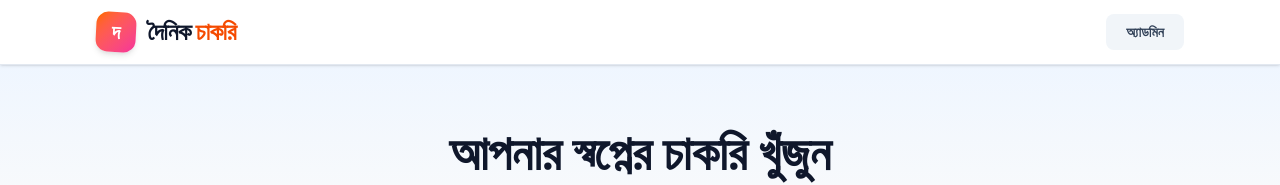
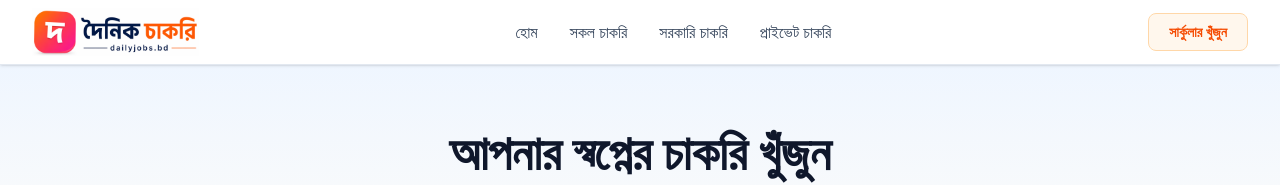
Before and after one commit to kazirasel777/daily-jobs, a Next.js app: page / in a window 1280 px wide. Shown: the top 185 px of the page. Built offline with nearby package versions, Linux system fonts and the light colour scheme; no server answers.

Commit message:
Updated: Logo, Favicon (.ico), and Header layout added

```diff
--- a/app/layout.tsx
+++ b/app/layout.tsx
@@ -17,7 +17,11 @@ const geistMono = Geist_Mono({
 
 export const metadata: Metadata = {
   title: "দৈনিক চাকরি | আপনার স্বপ্নের চাকরি খুঁজুন",
-  description: "বাংলাদেশের সকল সরকারি, বেসরকারি, ব্যাংক এবং এনজিওর সর্বশেষ চাকরির খবর সবার আগে পেতে ভিজিট করুন দৈনিক চাকরি ওয়েবসাইটে।",
+  description: "বাংলাদেশের সকল সরকারি, বেসরকারি, ব্যাংক এবং এনজিওর সর্বশেষ চাকরির খবর সবার আগে পেতে ভিজিট করুন দৈনিক চাকরি ওয়েবসাইটে।",
+  // ✅ ফেভিকন সঠিকভাবে কাজ করানোর জন্য নিচের icons অংশটি যুক্ত করা হলো
+  icons: {
+    icon: '/favicon.ico?v=1', // ভার্সন প্যারামিটার যুক্ত করা হয়েছে যাতে ব্রাউজার নতুন আইকন লোড করে
+  },
   openGraph: {
     title: "দৈনিক চাকরি | আপনার স্বপ্নের চাকরি খুঁজুন",
     description: "বাংলাদেশের সকল সরকারি, বেসরকারি এবং ব্যাংক চাকরির খবর সবার আগে।",
--- a/components/Header.tsx
+++ b/components/Header.tsx
@@ -1,29 +1,50 @@
 // File: src/components/Header.tsx
 import Link from 'next/link';
+import Image from 'next/image';
 
 export default function Header() {
   return (
-    <header className="sticky top-0 z-50 w-full bg-white/90 backdrop-blur-md border-b border-slate-200 shadow-sm">
-      <div className="max-w-6xl mx-auto px-4 sm:px-6 lg:px-8 py-3 flex justify-between items-center h-16">
+    <header className="sticky top-0 z-50 w-full bg-white/95 backdrop-blur-md border-b border-slate-200 shadow-sm">
+      {/* max-w-6xl থেকে max-w-7xl করা হয়েছে প্রস্থ বাড়ানোর জন্য */}
+      <div className="max-w-7xl mx-auto px-4 sm:px-6 lg:px-8 py-3 flex justify-between items-center h-16">
 
         {/* লোগো */}
-        <Link href="/" className="flex items-center gap-3 group">
-          <div className="h-10 w-10 bg-gradient-to-br from-orange-500 to-pink-500 rounded-xl rotate-3 flex items-center justify-center text-white font-bold text-xl shadow-md">
-            দ
-          </div>
-          <div className="font-extrabold text-2xl text-slate-900 tracking-tight">
-            দৈনিক <span className="text-orange-600">চাকরি</span>
-          </div>
+        <Link href="/" className="flex items-center group">
+          <Image
+            src="/daily_jobs_logo.png"
+            alt="DailyJobs Logo"
+            width={200}
+            height={50}
+            priority
+            className="w-auto h-12 object-contain transition-transform group-hover:scale-105"
+          />
         </Link>
 
-        {/* অ্যাডমিন বাটন */}
-        <a
-          href="https://admin.jobsboxbd.com"
-          target="_blank"
-          className="bg-slate-100 hover:bg-slate-200 text-slate-700 px-5 py-2 rounded-lg text-sm font-semibold transition-colors"
-        >
-          অ্যাডমিন
-        </a>
+        {/* নেভিগেশন মেনু (মাঝখানে থাকবে) - ডেস্কটপের জন্য */}
+        <nav className="hidden md:flex gap-6 lg:gap-8 font-medium text-slate-700">
+          <Link href="/" className="hover:text-orange-600 transition-colors">হোম</Link>
+          <Link href="/jobs" className="hover:text-orange-600 transition-colors">সকল চাকরি</Link>
+          <Link href="/category/govt" className="hover:text-orange-600 transition-colors">সরকারি চাকরি</Link>
+          <Link href="/category/private" className="hover:text-orange-600 transition-colors">প্রাইভেট চাকরি</Link>
+        </nav>
+
+        {/* ডানদিকের বাটন (লগইনের বদলে 'চাকরি খুঁজুন' বাটন) */}
+        <div className="flex items-center gap-4">
+          <Link
+            href="/jobs"
+            className="hidden sm:inline-flex bg-orange-50 text-orange-600 border border-orange-200 hover:bg-orange-100 px-5 py-2 rounded-lg text-sm font-semibold transition-colors"
+          >
+            সার্কুলার খুঁজুন
+          </Link>
+
+          {/* মোবাইল মেনু বাটন (ছোট স্ক্রিনের জন্য) */}
+          <button className="md:hidden text-slate-600 hover:text-slate-900 p-2">
+            <svg className="w-6 h-6" fill="none" stroke="currentColor" viewBox="0 0 24 24" xmlns="http://www.w3.org/2000/svg">
+              <path strokeLinecap="round" strokeLinejoin="round" strokeWidth={2} d="M4 6h16M4 12h16M4 18h16" />
+            </svg>
+          </button>
+        </div>
+
       </div>
     </header>
   );
```
Also changed, not shown: public/daily_jobs_logo.png (added), 1 other file (tests, documents, lock files or other folders).
